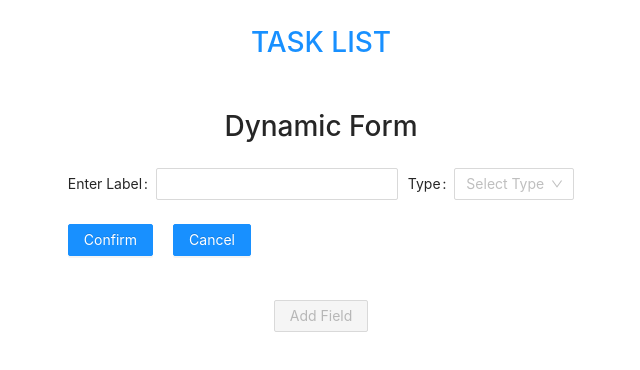
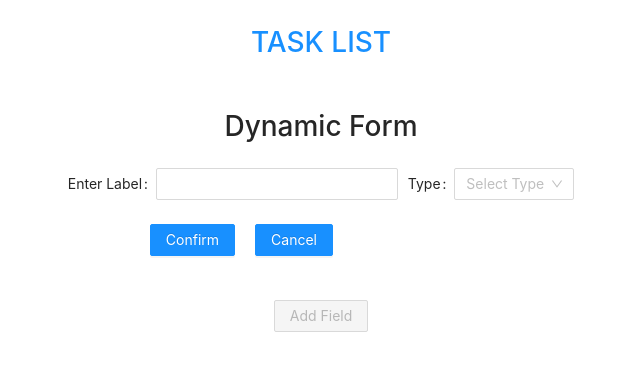
Before and after one commit to lenhuthao0777/training-asura, a React (Create React App) app: page /dynamic in a window 1280 px wide. Both pictures are taken after a click on the button "Add Field". Shown: the top 370 px of the page, without its empty margins (319-959 px from the left). Built offline with nearby package versions, Linux system fonts and the light colour scheme.

Commit message:
add button submit

```diff
--- a/src/pages/Home/AddInput/components/AddInput.js
+++ b/src/pages/Home/AddInput/components/AddInput.js
@@ -99,11 +99,11 @@ function AddInput({
             {data.length > 0 ? (
                 <Form name="dynamic_form_nest_item" autoComplete="off">
                     {renderField()}
-                    {/* <Form.Item>
+                    <Form.Item>
                         <Button type="primary" htmlType="submit">
                             Submit
                         </Button>
-                    </Form.Item> */}
+                    </Form.Item>
                 </Form>
             ) : null}
             {isOpen === true ? (
@@ -128,7 +128,7 @@ function AddInput({
                             </Select>
                         </Form.Item>
                     </Row>
-                    <Row>
+                    <Row style={{marginLeft: "82px"}}>
                         <Form.Item>
                             <Button type="primary" htmlType="submit">
                                 Confirm
```
